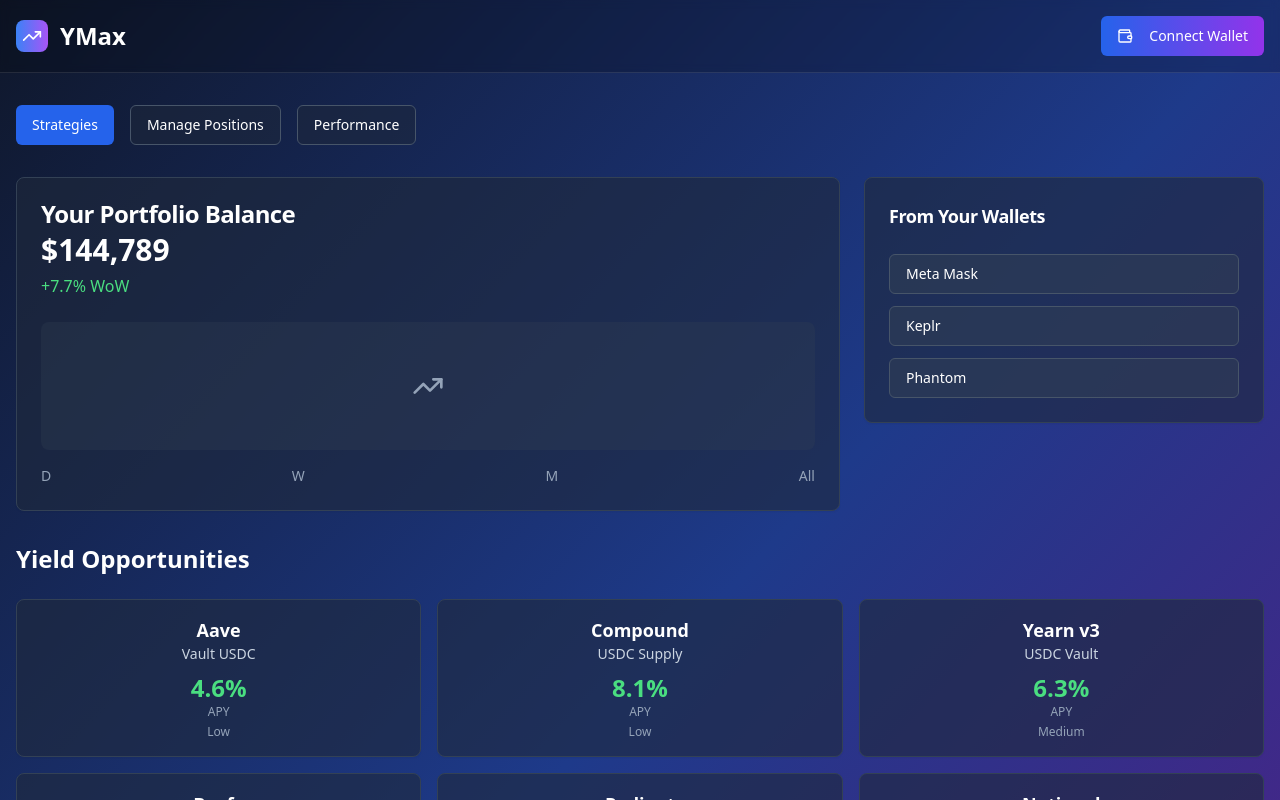
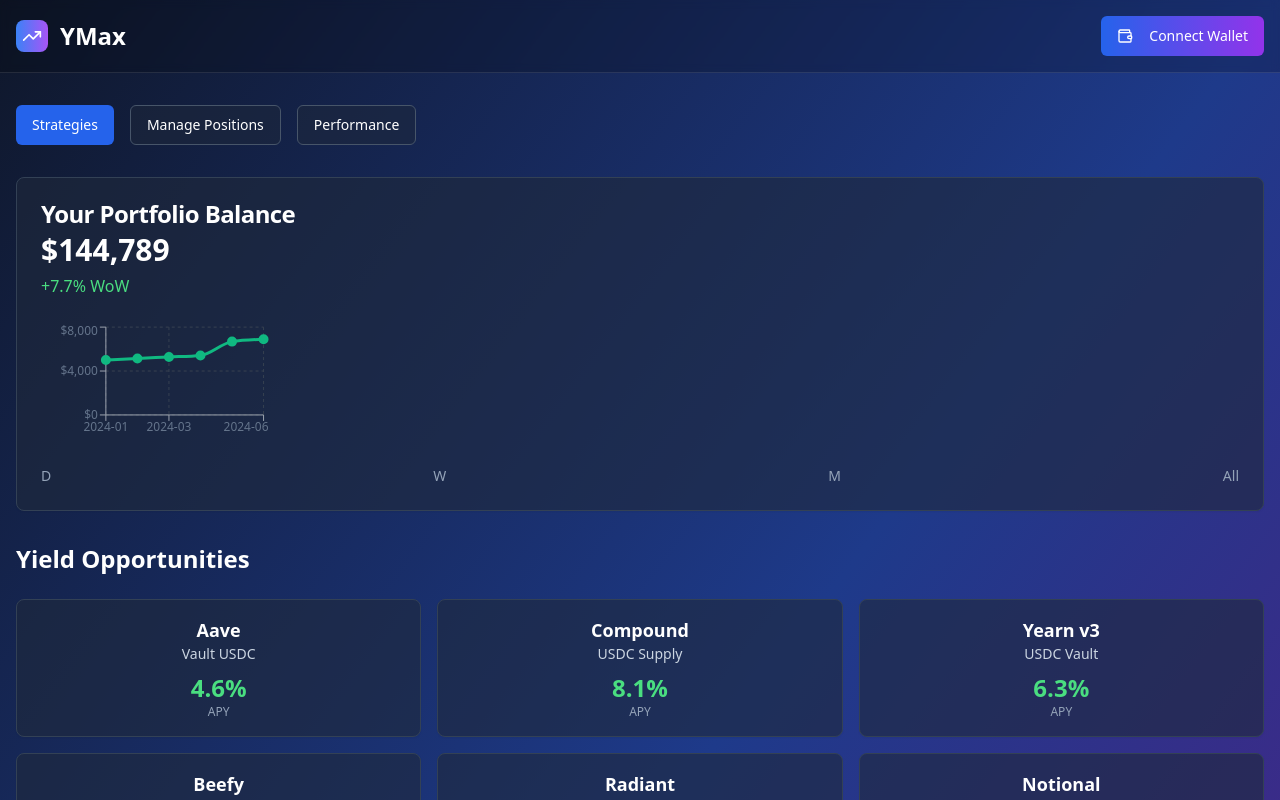
Before and after one commit to samsiegart/yield-nexus-vault, a React (Vite) app: page / in a window 1280 px wide. Shown: the top 800 px of the page. Built offline with nearby package versions, Linux system fonts and the light colour scheme.

Commit message:
feat: Implement portfolio balance graph
Show real portfolio balance graph in StrategyDashboard, remove "From Your Wallets" card, and show connect wallet button in distribution if wallet is not connected.

```diff
--- a/src/components/PerformanceView.tsx
+++ b/src/components/PerformanceView.tsx
@@ -1,10 +1,10 @@
-
 import React from 'react';
 import { Card, CardContent, CardDescription, CardHeader, CardTitle } from "@/components/ui/card";
 import { Button } from "@/components/ui/button";
 import { ChartContainer, ChartTooltip, ChartTooltipContent } from "@/components/ui/chart";
-import { LineChart, Line, XAxis, YAxis, CartesianGrid, ResponsiveContainer, PieChart, Pie, Cell } from 'recharts';
+import { PieChart, Pie, Cell } from 'recharts';
 import { Wallet, TrendingUp, DollarSign, PieChart as PieChartIcon } from 'lucide-react';
+import PortfolioChart from './PortfolioChart';
 
 interface PerformanceViewProps {
   walletConnected: boolean;
@@ -158,39 +158,7 @@ const PerformanceView: React.FC<PerformanceViewProps> = ({ walletConnected, onCo
                 </CardDescription>
               </CardHeader>
               <CardContent>
-                <ChartContainer config={chartConfig} className="h-80">
-                  <LineChart data={performanceData}>
-                    <CartesianGrid strokeDasharray="3 3" stroke="#374151" />
-                    <XAxis
-                      dataKey="date"
-                      stroke="#9CA3AF"
-                      fontSize={12}
-                    />
-                    <YAxis
-                      stroke="#9CA3AF"
-                      fontSize={12}
-                      tickFormatter={(value) => `$${value.toLocaleString()}`}
-                    />
-                    <ChartTooltip content={<ChartTooltipContent />} />
-                    <Line
-                      type="monotone"
-                      dataKey="totalBalance"
-                      stroke="#10B981"
-                      strokeWidth={3}
-                      dot={{ fill: '#10B981', strokeWidth: 2, r: 4 }}
-                      name="Total Balance"
-                    />
-                    <Line
-                      type="monotone"
-                      dataKey="totalDeposits"
-                      stroke="#3B82F6"
-                      strokeWidth={2}
-                      strokeDasharray="5 5"
-                      dot={{ fill: '#3B82F6', strokeWidth: 2, r: 4 }}
-                      name="Total Deposits"
-                    />
-                  </LineChart>
-                </ChartContainer>
+                <PortfolioChart showDeposits={true} height="h-80" />
               </CardContent>
             </Card>
 
--- /dev/null
+++ b/src/components/PortfolioChart.tsx
@@ -0,0 +1,74 @@
+
+import React from 'react';
+import { ChartContainer, ChartTooltip, ChartTooltipContent } from "@/components/ui/chart";
+import { LineChart, Line, XAxis, YAxis, CartesianGrid } from 'recharts';
+
+const portfolioData = [
+  { date: '2024-01', totalBalance: 5000, totalDeposits: 5000 },
+  { date: '2024-02', totalBalance: 5150, totalDeposits: 5000 },
+  { date: '2024-03', totalBalance: 5280, totalDeposits: 5000 },
+  { date: '2024-04', totalBalance: 5420, totalDeposits: 6000 },
+  { date: '2024-05', totalBalance: 6680, totalDeposits: 6000 },
+  { date: '2024-06', totalBalance: 6890, totalDeposits: 6000 },
+];
+
+const chartConfig = {
+  totalBalance: {
+    label: "Total Balance",
+    color: "#10B981",
+  },
+  totalDeposits: {
+    label: "Total Deposits",
+    color: "#3B82F6",
+  },
+};
+
+interface PortfolioChartProps {
+  showDeposits?: boolean;
+  height?: string;
+}
+
+const PortfolioChart: React.FC<PortfolioChartProps> = ({
+  showDeposits = false,
+  height = "h-32"
+}) => {
+  return (
+    <ChartContainer config={chartConfig} className={height}>
+      <LineChart data={portfolioData}>
+        <CartesianGrid strokeDasharray="3 3" stroke="#374151" />
+        <XAxis
+          dataKey="date"
+          stroke="#9CA3AF"
+          fontSize={12}
+        />
+        <YAxis
+          stroke="#9CA3AF"
+          fontSize={12}
+          tickFormatter={(value) => `$${value.toLocaleString()}`}
+        />
+        <ChartTooltip content={<ChartTooltipContent />} />
+        <Line
+          type="monotone"
+          dataKey="totalBalance"
+          stroke="#10B981"
+          strokeWidth={3}
+          dot={{ fill: '#10B981', strokeWidth: 2, r: 4 }}
+          name="Total Balance"
+        />
+        {showDeposits && (
+          <Line
+            type="monotone"
+            dataKey="totalDeposits"
+            stroke="#3B82F6"
+            strokeWidth={2}
+            strokeDasharray="5 5"
+            dot={{ fill: '#3B82F6', strokeWidth: 2, r: 4 }}
+            name="Total Deposits"
+          />
+        )}
+      </LineChart>
+    </ChartContainer>
+  );
+};
+
+export default PortfolioChart;
--- a/src/components/StrategyDashboard.tsx
+++ b/src/components/StrategyDashboard.tsx
@@ -1,9 +1,9 @@
-
 import React, { useState } from 'react';
 import { Card, CardContent, CardDescription, CardHeader, CardTitle } from "@/components/ui/card";
 import { Button } from "@/components/ui/button";
 import { Badge } from "@/components/ui/badge";
 import { ArrowRight, Wallet, TrendingUp } from 'lucide-react';
+import PortfolioChart from './PortfolioChart';
 
 interface Strategy {
   id: string;
@@ -116,28 +116,10 @@ const StrategyDashboard: React.FC<StrategyDashboardProps> = ({
     { id: 'compound-eth', protocol: 'Compound', name: '', spread: 40, apy: 4.0, chain: 'Ethereum' }
   ]);
 
-  const WalletConnectPrompt = () => (
-    <Card className="bg-slate-800/60 border-slate-700">
-      <CardContent className="text-center py-12">
-        <Wallet className="w-12 h-12 text-slate-400 mx-auto mb-4" />
-        <h3 className="text-xl font-semibold text-white mb-2">Connect Your Wallet</h3>
-        <p className="text-slate-300 mb-6">Connect your wallet to view and manage your positions</p>
-        <Button
-          className="bg-gradient-to-r from-blue-600 to-purple-600 hover:from-blue-700 hover:to-purple-700 text-white border-0"
-        >
-          <Wallet className="w-4 h-4 mr-2" />
-          Connect Wallet
-        </Button>
-      </CardContent>
-    </Card>
-  );
-
   return (
     <div className="space-y-8">
       {/* Portfolio Balance Section */}
-      <div className="grid grid-cols-1 lg:grid-cols-3 gap-6">
-        {/* Main Portfolio Card */}
-        <div className="lg:col-span-2">
+      <div className="grid grid-cols-1 gap-6">
         <Card className="bg-slate-800/60 border-slate-700">
           <CardHeader>
             <CardTitle className="text-white">Your Portfolio Balance</CardTitle>
@@ -145,10 +127,7 @@ const StrategyDashboard: React.FC<StrategyDashboardProps> = ({
             <div className="text-green-400">+7.7% WoW</div>
           </CardHeader>
           <CardContent>
-              {/* Simple line chart placeholder */}
-              <div className="h-32 bg-slate-700/30 rounded-lg flex items-center justify-center">
-                <TrendingUp className="w-8 h-8 text-slate-400" />
-              </div>
+            <PortfolioChart height="h-32" />
             <div className="flex justify-between mt-4 text-sm text-slate-400">
               <span>D</span>
               <span>W</span>
@@ -157,27 +136,6 @@ const StrategyDashboard: React.FC<StrategyDashboardProps> = ({
             </div>
           </CardContent>
         </Card>
-        </div>
-
-        {/* Wallet Options */}
-        <div>
-          <Card className="bg-slate-800/60 border-slate-700">
-            <CardHeader>
-              <CardTitle className="text-white text-lg">From Your Wallets</CardTitle>
-            </CardHeader>
-            <CardContent className="space-y-3">
-              <Button variant="outline" className="w-full justify-start bg-slate-700/50 border-slate-600 text-white hover:bg-slate-600/50">
-                Meta Mask
-              </Button>
-              <Button variant="outline" className="w-full justify-start bg-slate-700/50 border-slate-600 text-white hover:bg-slate-600/50">
-                Keplr
-              </Button>
-              <Button variant="outline" className="w-full justify-start bg-slate-700/50 border-slate-600 text-white hover:bg-slate-600/50">
-                Phantom
-              </Button>
-            </CardContent>
-          </Card>
-        </div>
       </div>
 
       {/* Yield Opportunities */}
@@ -195,7 +153,6 @@ const StrategyDashboard: React.FC<StrategyDashboardProps> = ({
                     {strategy.apy}%
                   </div>
                   <div className="text-xs text-slate-400">APY</div>
-                  <div className="text-xs text-slate-400 mt-1">{strategy.riskLevel}</div>
                 </div>
               </CardContent>
             </Card>
@@ -217,10 +174,24 @@ const StrategyDashboard: React.FC<StrategyDashboardProps> = ({
       </Card>
 
       {/* Distribution (Your Positions) */}
-      {walletConnected && (
       <div>
-          <h2 className="text-2xl font-bold text-white mb-6">Distribution</h2>
+        <h2 className="text-2xl font-bold text-white mb-6">Your Active Positions</h2>
 
+        {!walletConnected ? (
+          <Card className="bg-slate-800/60 border-slate-700">
+            <CardContent className="text-center py-12">
+              <Wallet className="w-12 h-12 text-slate-400 mx-auto mb-4" />
+              <h3 className="text-xl font-semibold text-white mb-2">Connect Your Wallet</h3>
+              <p className="text-slate-300 mb-6">Connect your wallet to view and manage your positions</p>
+              <Button
+                className="bg-gradient-to-r from-blue-600 to-purple-600 hover:from-blue-700 hover:to-purple-700 text-white border-0"
+              >
+                <Wallet className="w-4 h-4 mr-2" />
+                Connect Wallet
+              </Button>
+            </CardContent>
+          </Card>
+        ) : (
           <Card className="bg-slate-800/60 border-slate-700">
             <CardContent className="p-6 space-y-4">
               {currentPositions.map((position) => (
@@ -249,8 +220,8 @@ const StrategyDashboard: React.FC<StrategyDashboardProps> = ({
               </div>
             </CardContent>
           </Card>
+        )}
       </div>
-      )}
     </div>
   );
 };
```
Lines whose indentation alone changed are shown as unchanged.
